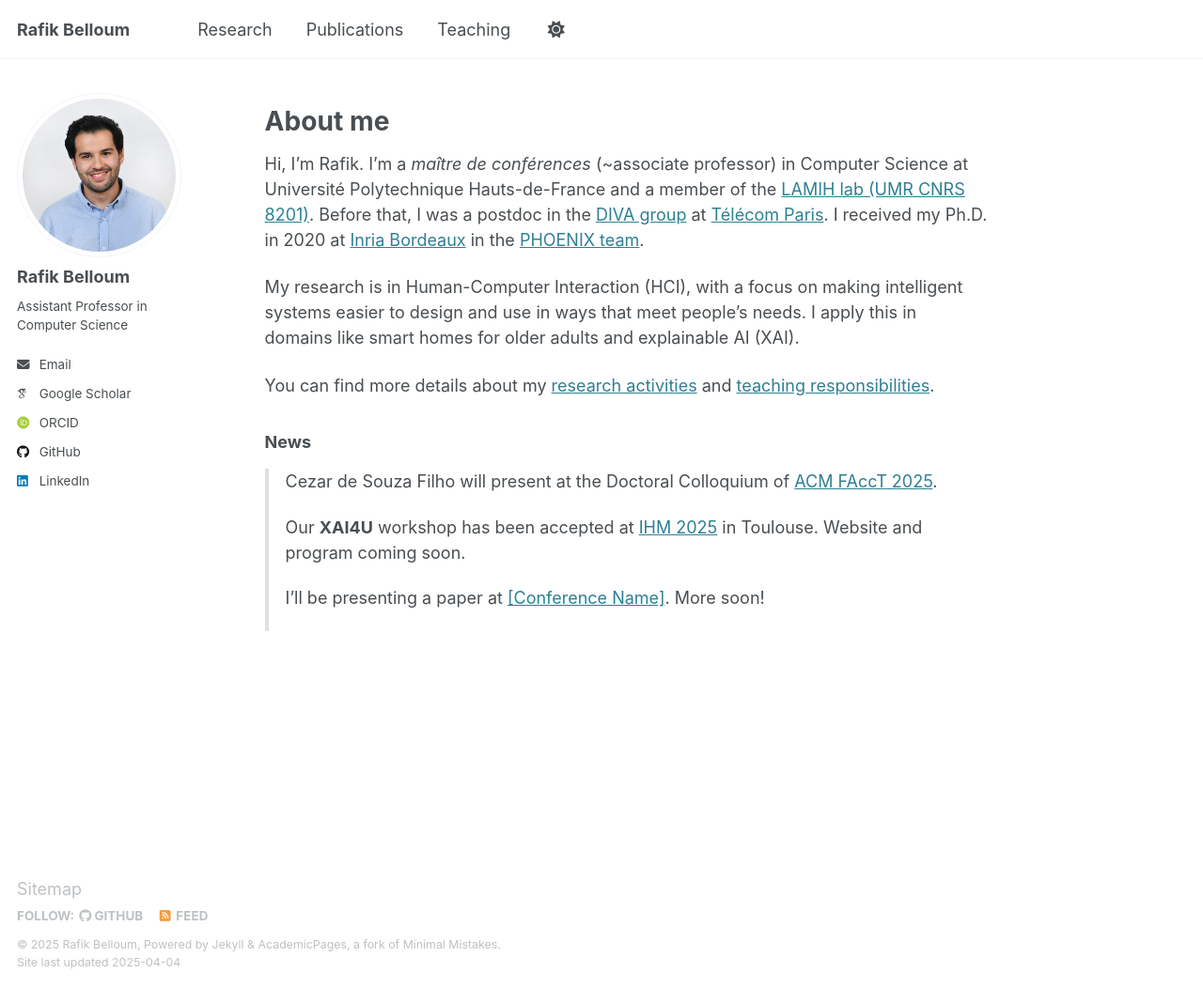
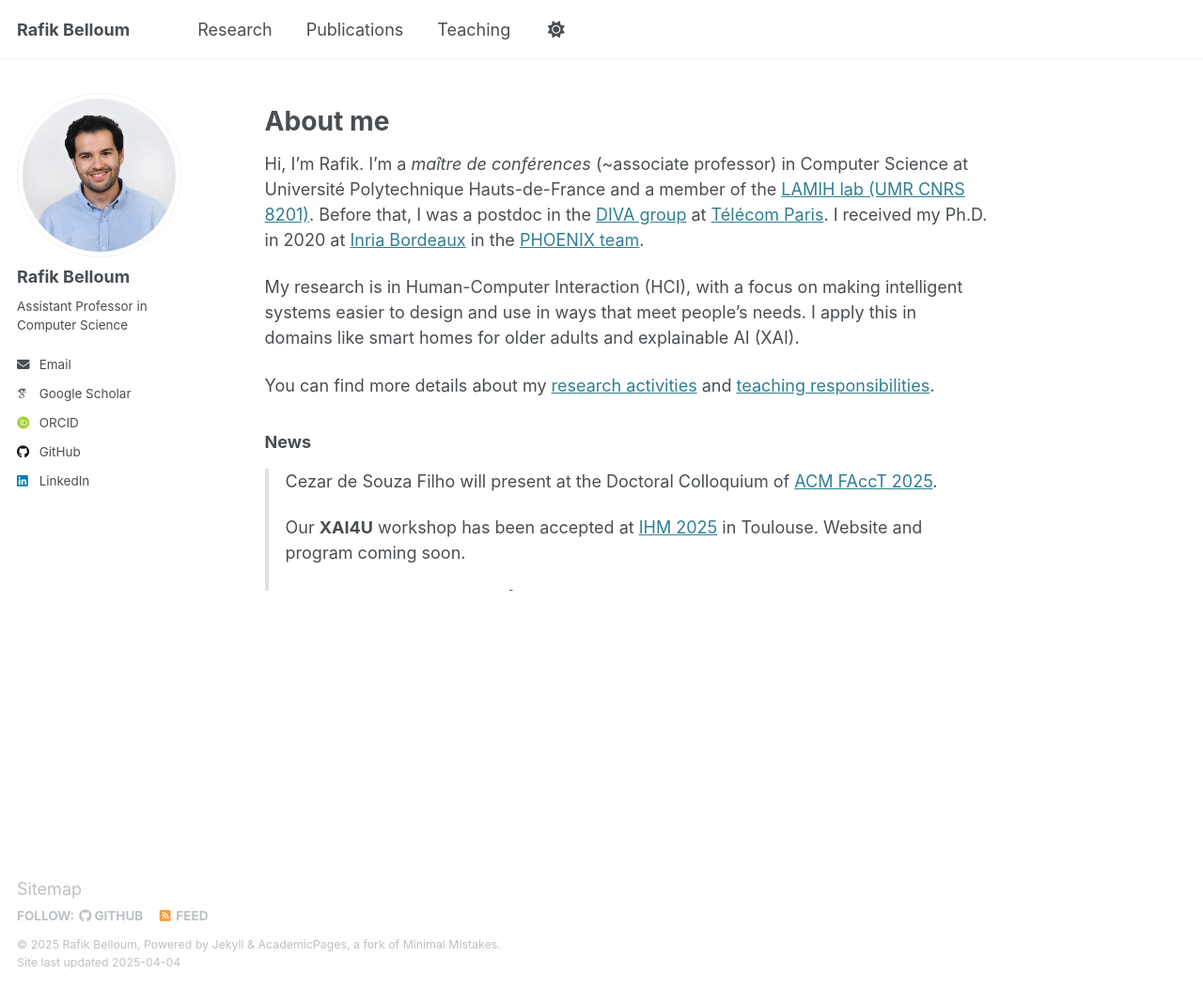
Before and after one commit to rafik-belloum/rafik-belloum.github.io, a Jekyll site: the page built from _pages/about.md, in a window 1280 px wide and 1052 px high. Shown: the whole window at 94% size. Built offline with Jekyll 4.4.1, drawn with Linux system fonts in a browser that asks for light colours; some web fonts are replaced.

Commit message:
Update about.md

```diff
--- a/_pages/about.md
+++ b/_pages/about.md
@@ -18,21 +18,20 @@ You can find more details about my [research activities](/research/) and [teachi
 
 ### News
 
-<div style="max-height: 300px; overflow-y: auto; padding-right: 1em; border-left: 4px solid #e0e0e0; padding-left: 1em; margin-top: 1em;">
+<div style="max-height: 130px; overflow-y: auto; padding-right: 1em; border-left: 4px solid #e0e0e0; padding-left: 1em; margin-top: 1em;">
   <ul style="list-style: none; padding-left: 0; margin: 0;">
     <li style="margin-bottom: 1.2em;">
       Cezar de Souza Filho will present at the Doctoral Colloquium of
       <a href="https://facctconference.org/" target="_blank">ACM FAccT 2025</a>.
     </li>
 
-  <li style="margin-bottom: 1.2em;">
+    <li style="margin-bottom: 1.2em;">
       Our <strong>XAI4U</strong> workshop has been accepted at
       <a href="https://ihm2025.afihm.org/" target="_blank">IHM 2025</a> in Toulouse. Website and program coming soon.
     </li>
 
-   <li style="margin-bottom: 1.2em;">
+    <li style="margin-bottom: 1.2em;">
       I’ll be presenting a paper at <a href="#">[Conference Name]</a>. More soon!
     </li>
-
   </ul>
 </div>
```
